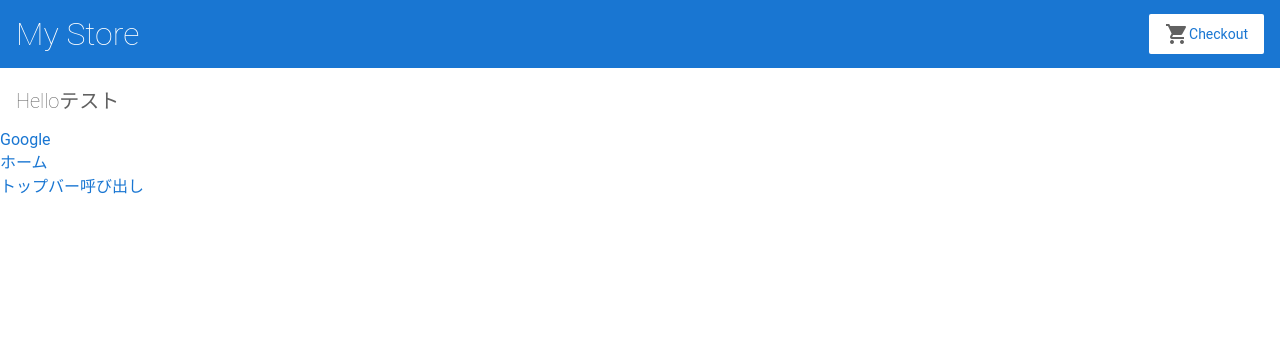
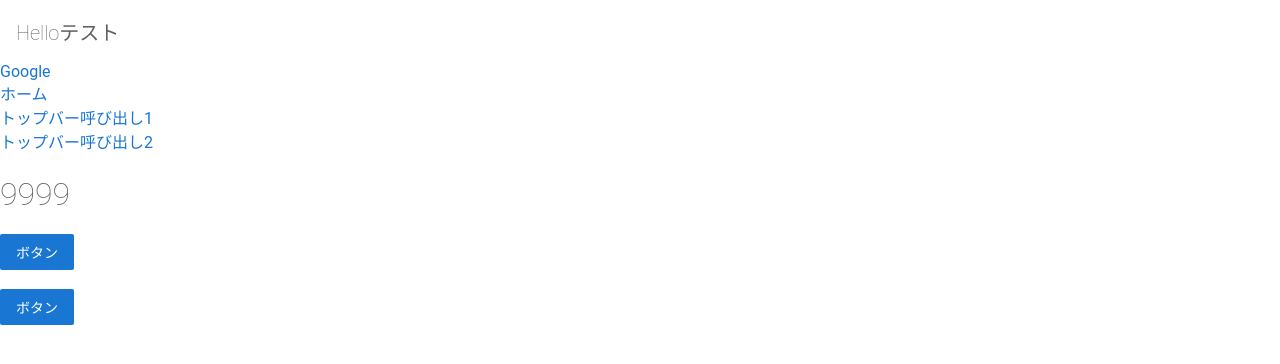
Before and after one commit to himurom1111/himurom1111-angularproject, an Angular app: page / in a window 1280 px wide. Shown: the top 364 px of the page. Built offline with nearby package versions, Linux system fonts and the light colour scheme.

Commit message:
3 files modified

```diff
--- a/src/app/app.component.html
+++ b/src/app/app.component.html
@@ -1,16 +1,22 @@
-<app-top-bar></app-top-bar>
+
 <div class="container">
   <router-outlet></router-outlet>
 </div>
 <!-- <div class="font-red">クラスと組み合わせるああああああ</div> -->
 
-<!-- <h1>{{ price }}</h1> -->
+
+
+
+
 <a target="_blank" href="https://www.google.com">Google</a>
 <br>
 <a routerLink="/">ホーム</a>
 <br>
-<a routerLink="/topbar">トップバー呼び出し</a>
-
+<a routerLink="/topbar1">トップバー呼び出し1</a><br>
+<a routerLink="/topbar2">トップバー呼び出し2</a><br>
+<h1>{{ price }}</h1>
+<button (click)="add100()">ボタン</button><br><br>
+<button (click)="mina100()">ボタン</button><br>
 
 <!--
 Copyright Google LLC. All Rights Reserved.
--- a/src/app/app.component.ts
+++ b/src/app/app.component.ts
@@ -3,24 +3,24 @@ import { Component } from '@angular/core';
 @Component({
   selector: 'app-root',
   templateUrl: './app.component.html',
-  styleUrls: ['./app.component.css']
+  styleUrls: ['./app.component.css'],
 })
 export class AppComponent {
-  price = 100;
+  price = 9999;
   bbb = 10;
 
-  constructor() {
-    this.price = this.add100()
+  add100() {
+    let number = 0;
+    number = this.price + 100;
+    this.price = number;
   }
 
-  add100() {
-    let number = 10;
-    number = number +100;
-
-    return number;
+  mina100() {
+    let number = 0;
+    number = this.price - 100;
+    this.price = number;
   }
 }
-
 
 /*
 Copyright Google LLC. All Rights Reserved.
--- a/src/app/app.module.ts
+++ b/src/app/app.module.ts
@@ -13,7 +13,8 @@ import { ProductListComponent } from './product-list/product-list.component';
     ReactiveFormsModule,
     RouterModule.forRoot([
       { path: '', component: ProductListComponent },
-      { path: 'topbar', component: TopBarComponent },
+      { path: 'topbar1', component: TopBarComponent },
+      { path: 'topbar2', component: TopBarComponent },
     ]),
   ],
   declarations: [AppComponent, TopBarComponent, ProductListComponent],
```
